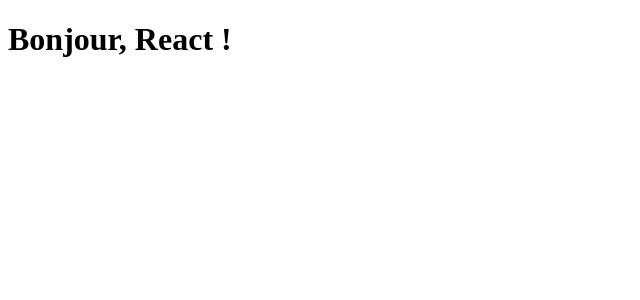
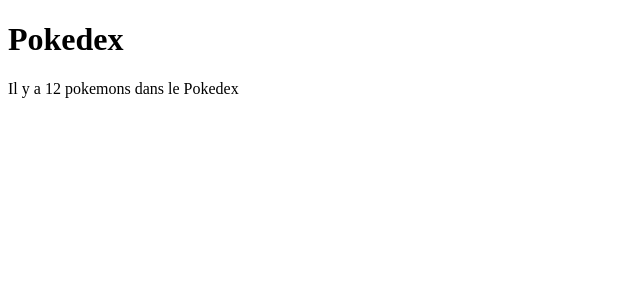
Before and after one commit to MatthieuLOBJOIS/react-pokemons-app, a React (Create React App) app: page / in a window 1280 px wide. Shown: the top 300 px of the page, without its empty margins (0-640 px from the left). Built offline with nearby package versions, Linux system fonts and the light colour scheme.

Commit message:
creat pokemons hooks

```diff
--- a/src/App.tsx
+++ b/src/App.tsx
@@ -1,9 +1,20 @@
-import React, { FunctionComponent, useState } from 'react';
+import React, { FunctionComponent, useState, useEffect } from 'react';
+import Pokemon from './models/pokemon';
+import POKEMONS from './models/mock-pokemon';
 
 const App: FunctionComponent = () => {
-	const [ name, setName ] = useState<String>('React');
+	const [ pokemons, setPokemons ] = useState<Pokemon[]>([]);
 
-	return <h1>Bonjour, {name} !</h1>;
+	useEffect(() => {
+		setPokemons(POKEMONS);
+	}, []);
+
+	return (
+		<div>
+			<h1>Pokedex</h1>
+			<p>Il y a {pokemons.length} pokemons dans le Pokedex</p>
+		</div>
+	);
 };
 
 export default App;
```
